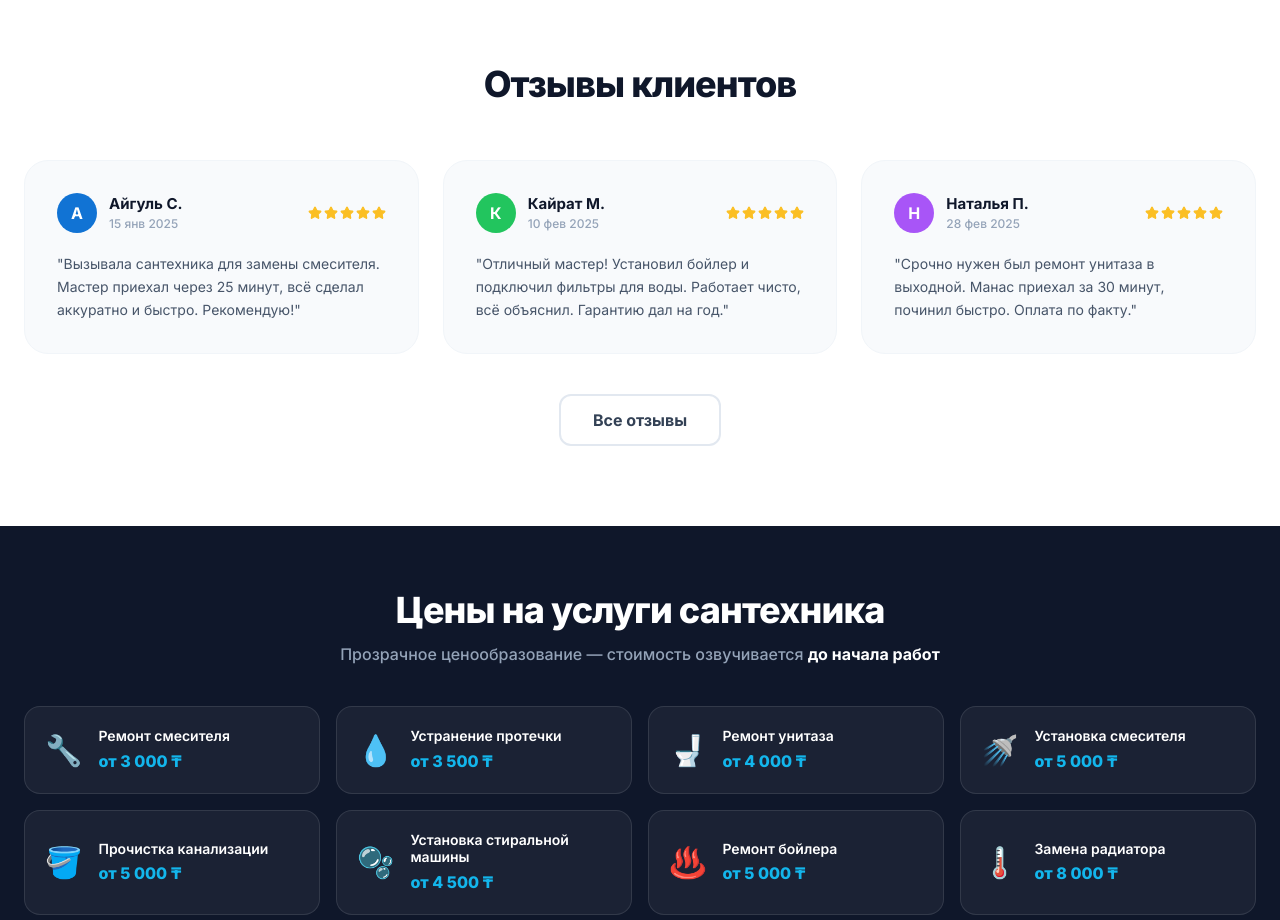
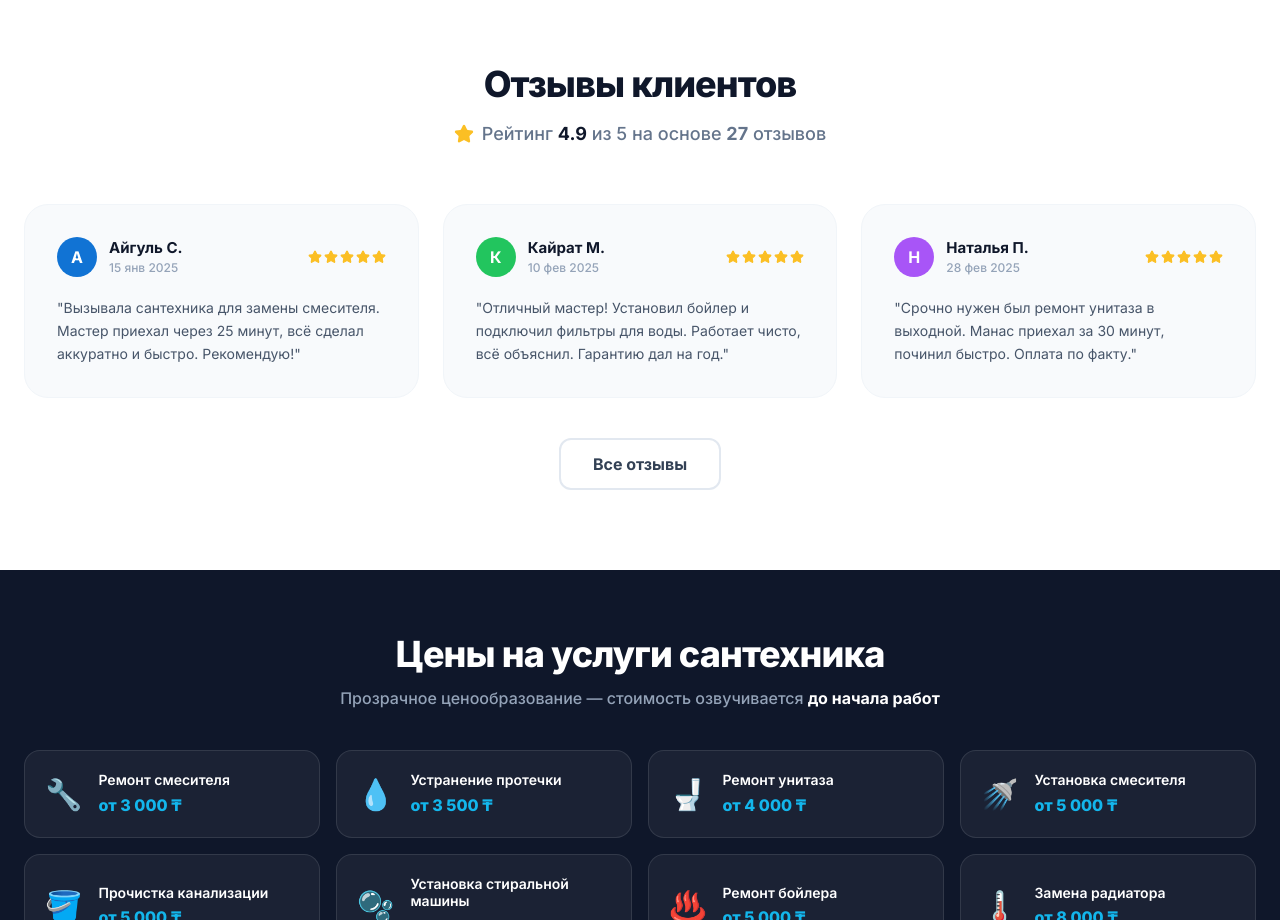
Before and after one commit to amanas1/mana-santehnika, a React (Vite) app: page / in a window 1280 px wide. Shown: the part 3200-4120 px from the top of the page. Built offline with nearby package versions, Linux system fonts and the light colour scheme; the HTML template or start-up script is replaced by a standard one.

Commit message:
Fix JSON-LD schema quote and add aggregate rating text to homepage

```diff
--- a/index.html
+++ b/index.html
@@ -114,7 +114,7 @@
           { "@type": "Offer", "itemOffered": { "@type": "Service", "name": "Устранение протечек в Алматы", "description": "Поиск и ликвидация течей в трубах, радиаторах и сантехприборах" } },
           { "@type": "Offer", "itemOffered": { "@type": "Service", "name": "Установка смесителя в Алматы", "description": "Монтаж и замена смесителей любых видов и брендов" } },
           { "@type": "Offer", "itemOffered": { "@type": "Service", "name": "Ремонт унитаза в Алматы", "description": "Ремонт сливных механизмов, инсталляций, замена арматуры бачка" } },
-          { "@type": "Offer", "itemOffered": { "@type": "Service", "name": "Прочистка канализации в Алматы", "description": "Механическая и гидродинамическая прочистка засоров» } },
+          { "@type": "Offer", "itemOffered": { "@type": "Service", "name": "Прочистка канализации в Алматы", "description": "Механическая и гидродинамическая прочистка засоров" } },
           { "@type": "Offer", "itemOffered": { "@type": "Service", "name": "Замена труб в Алматы", "description": "Замена стальных труб на полипропилен, монтаж водопровода" } },
           { "@type": "Offer", "itemOffered": { "@type": "Service", "name": "Установка унитаза в Алматы", "description": "Монтаж напольных и подвесных унитазов с инсталляцией" } },
           { "@type": "Offer", "itemOffered": { "@type": "Service", "name": "Замена радиаторов в Алматы", "description": "Замена старых батарей на биметаллические с байпасом" } },
--- a/src/pages/Index.tsx
+++ b/src/pages/Index.tsx
@@ -232,6 +232,10 @@ const Index = () => {
         <div className="max-w-7xl mx-auto px-6">
           <div className="text-center mb-14">
             <h2 className="text-3xl md:text-4xl font-extrabold text-slate-900 tracking-tight">Отзывы клиентов</h2>
+            <p className="mt-4 text-lg text-slate-500 font-medium flex items-center justify-center gap-2">
+              <Star size={20} className="fill-amber-400 text-amber-400" />
+              <span>Рейтинг <strong className="text-slate-900">4.9</strong> из 5 на основе <strong>27</strong> отзывов</span>
+            </p>
           </div>
           <div className="grid grid-cols-1 md:grid-cols-3 gap-6">
             {[
```
